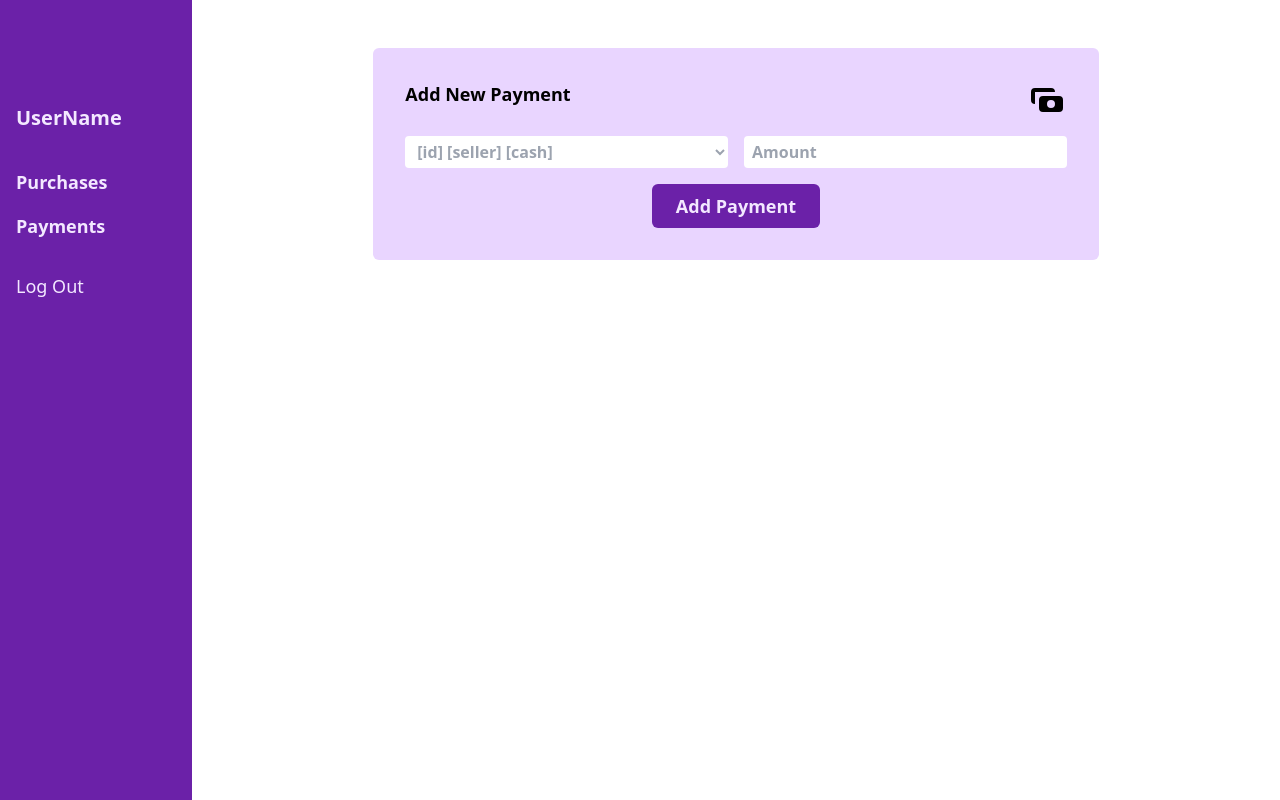
After one commit to carlosgarciafm/payment-tracker, a Flask app: template templates/payment.html in a window 1280 px wide. The commit adds this page. Run offline with Flask 2, Linux system fonts and the light colour scheme; the template is opened without the code that fills it, so the values that code supplies are empty.

Commit message:
feat(v:payment): add payment page
Gotcha: this page is not complete. Jinja2 templating is missing.

```diff
--- a/static/style.css
+++ b/static/style.css
@@ -832,9 +740,9 @@ Ensure the default browser behavior of the `hidden` attribute.
   color: rgb(243 232 255 / var(--tw-text-opacity));
 }
 
-.text-purple-300 {
+.text-gray-400 {
   --tw-text-opacity: 1;
-  color: rgb(216 180 254 / var(--tw-text-opacity));
+  color: rgb(156 163 175 / var(--tw-text-opacity));
 }
 
 .transition {
@@ -967,29 +844,15 @@ Ensure the default browser behavior of the `hidden` attribute.
     width: 66.666667%;
   }
 
-  .md\:w-48 {
-    width: 12rem;
-  }
-
-  .md\:w-64 {
-    width: 16rem;
-  }
-
-  .md\:w-72 {
-    width: 18rem;
-  }
-
-  .md\:flex-1 {
-    flex: 1 1 0%;
-  }
-
   .md\:translate-x-0 {
     --tw-translate-x: 0px;
     transform: var(--tw-transform);
   }
 
-  .md\:grid-cols-2 {
-    grid-template-columns: repeat(2, minmax(0, 1fr));
+  .md\:space-x-4 > :not([hidden]) ~ :not([hidden]) {
+    --tw-space-x-reverse: 0;
+    margin-right: calc(1rem * var(--tw-space-x-reverse));
+    margin-left: calc(1rem * calc(1 - var(--tw-space-x-reverse)));
   }
 
   .md\:space-y-0 > :not([hidden]) ~ :not([hidden]) {
@@ -997,16 +860,4 @@ Ensure the default browser behavior of the `hidden` attribute.
     margin-top: calc(0px * calc(1 - var(--tw-space-y-reverse)));
     margin-bottom: calc(0px * var(--tw-space-y-reverse));
   }
-
-  .md\:space-x-2 > :not([hidden]) ~ :not([hidden]) {
-    --tw-space-x-reverse: 0;
-    margin-right: calc(0.5rem * var(--tw-space-x-reverse));
-    margin-left: calc(0.5rem * calc(1 - var(--tw-space-x-reverse)));
-  }
-
-  .md\:space-x-4 > :not([hidden]) ~ :not([hidden]) {
-    --tw-space-x-reverse: 0;
-    margin-right: calc(1rem * var(--tw-space-x-reverse));
-    margin-left: calc(1rem * calc(1 - var(--tw-space-x-reverse)));
-  }
 }
--- /dev/null
+++ b/templates/payment.html
@@ -0,0 +1,44 @@
+{% extends "layout.html" %}
+
+{% block navigation %}
+    {% include "navigation.html" %}
+{% endblock %}
+
+{% block title %}
+    Add Payment
+{% endblock %}
+
+{% block main %}
+    <div class="card container mx-auto bg-purple-200 w-4/5 md:w-2/3 mt-12">
+        <div class="space-y-4">
+            <div class="flex justify-between">
+                <h2 class="text-lg font-bold">Add New Payment</h2>
+                <span>
+                    <svg xmlns="http://www.w3.org/2000/svg" class="h-10
+                        w-10" viewBox="0 0 20 20" fill="currentColor">
+                      <path fill-rule="evenodd" d="M4 4a2 2 0 00-2 2v4a2 2 0 002 2V6h10a2 2 0 00-2-2H4zm2 6a2 2 0 012-2h8a2 2 0 012 2v4a2 2 0 01-2 2H8a2 2 0 01-2-2v-4zm6 4a2 2 0 100-4 2 2 0 000 4z" clip-rule="evenodd" />
+                    </svg>
+                </span>
+            </div>
+            <form action="/payment" method="post" class="">
+                <div class="md:flex md:space-x-4 space-y-2 md:space-y-0">
+                    <select name="purchase_id" class="input-text bg-white text-gray-400">
+                        <!-- TODO: add jinja2 syntax to add options for every
+                            pending purchase. -->
+                        <option value="id1" class="">[id] [seller] [cash]</option>
+                        <option value="id2" class="">[id2] [seller2] [cash]</option>
+                    </select>
+                    <input type="number" step="0.01" min="0.01" required
+                                                      placeholder="Amount"
+                                                      autocomplete="off"
+                                                      class="input-text">
+                </div>
+                <div class="flex justify-center">
+                    <button type="submit" class="submit-btn mt-4">
+                        Add Payment
+                    </button>
+                </div>
+            </form>
+        </div>
+    </div>
+{% endblock %}
```
Also changed, not shown: other parts of static/style.css (+0 -123 lines).
